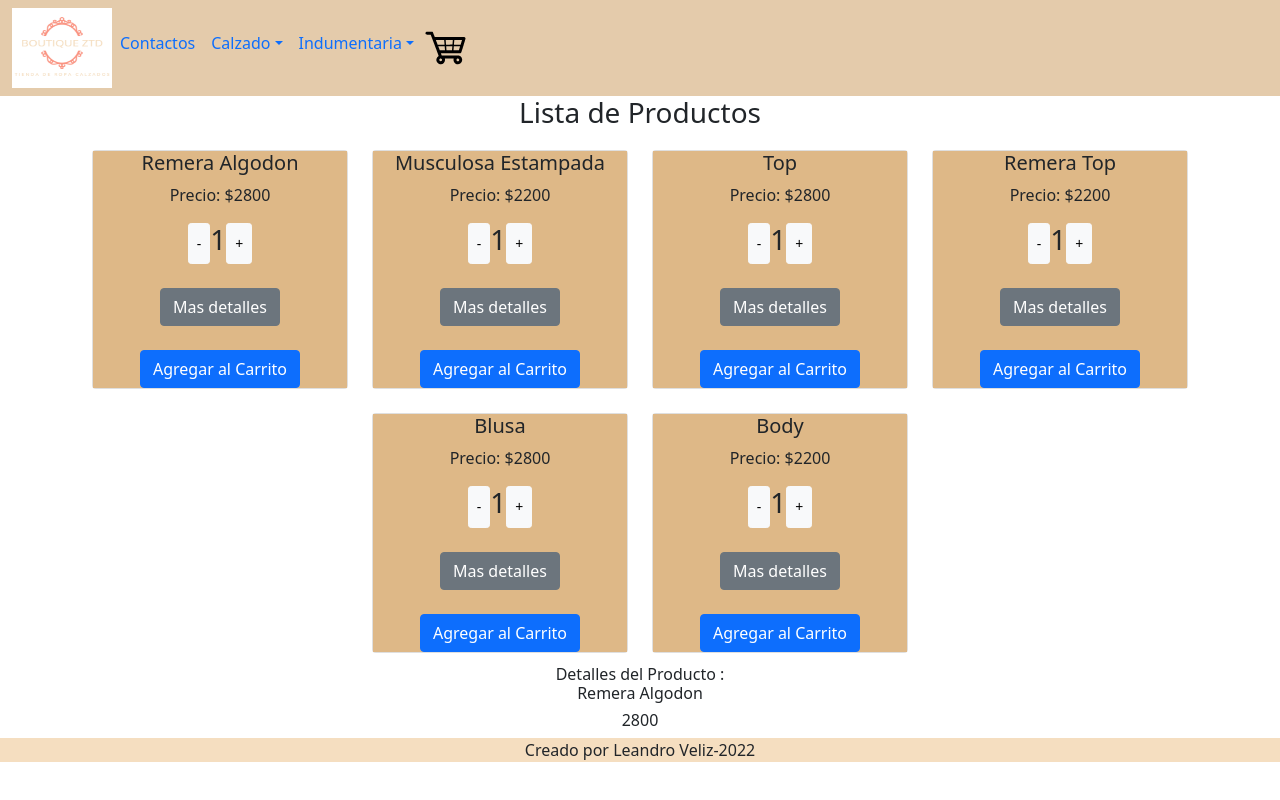
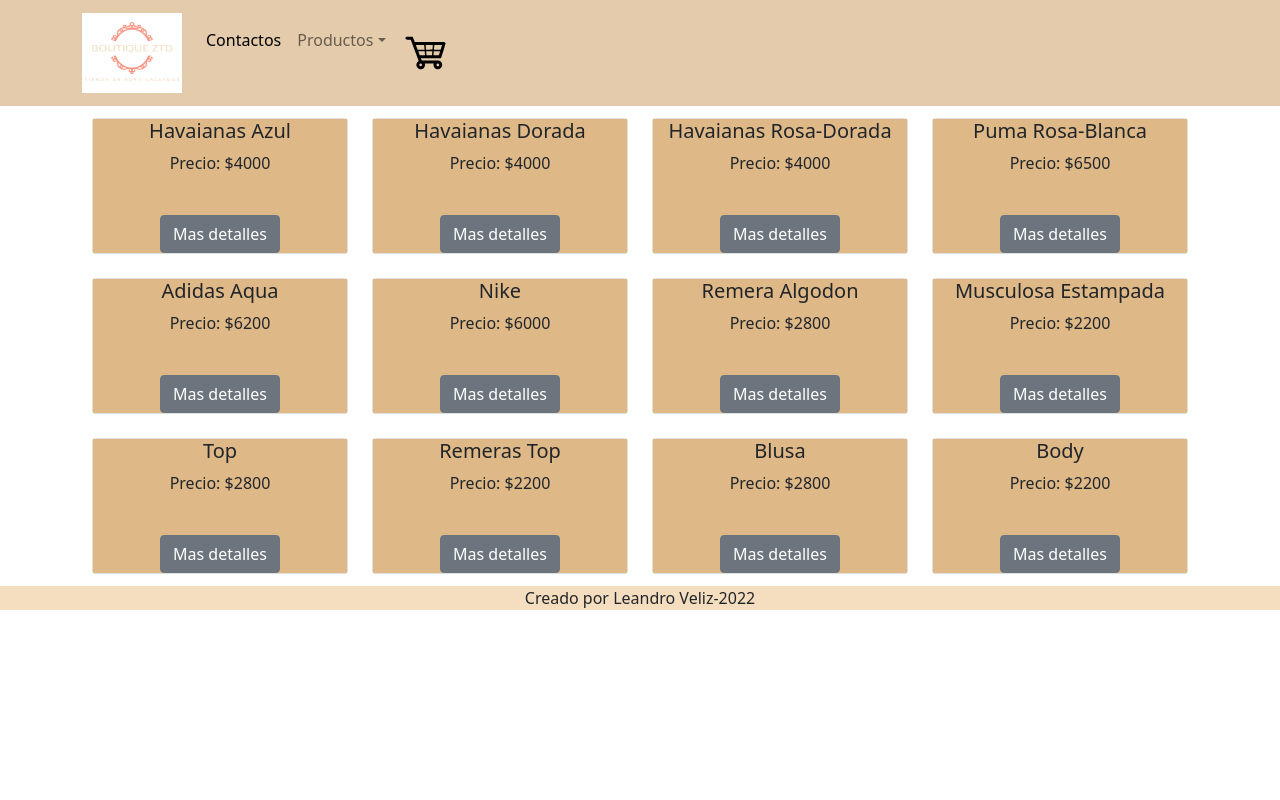
Before and after one commit to leandroveliz/BoutiqueZtd-Veliz, a React (Create React App) app: page / in a window 1280 px wide. Built offline with nearby package versions, Linux system fonts and the light colour scheme.

Commit message:
Se agregan cambios y archivos en el proyecto

```diff
--- a/package.json
+++ b/package.json
@@ -16,6 +16,7 @@
     "react": "^17.0.2",
     "react-bootstrap": "^2.2.1",
     "react-dom": "^17.0.2",
+    "react-router-dom": "^6.2.2",
     "react-scripts": "^5.0.0",
     "web-vitals": "^2.1.4"
   },
--- a/src/App.css
+++ b/src/App.css
@@ -75,3 +75,8 @@
   width: 150px;
   height: 150px;
 }
+
+.menu{
+  text-decoration: none;
+  color:black;
+}
--- a/src/App.js
+++ b/src/App.js
@@ -1,25 +1,37 @@
 import React from 'react';
 import './App.css';
 import 'bootstrap/dist/css/bootstrap.min.css';
-import 'bootstrap/dist/js/bootstrap.bundle.min.js';
-import Navbar from './components/navbar';
+import Menu from './components/navbar';
 import ItemListContainer from './components/itemListContainer'
-import ItemDetailContainer from './components/itemDetailContainer';
+import ItemDetailContainer from './components/itemDetailContainer'
+import { BrowserRouter, Routes, Route, Navigate } from 'react-router-dom';
+import Contactos from './contacto/contactos';
+import CartWidget from './components/cartWidget';
 
 function App() {
   return (
     <div className="App">
+      <BrowserRouter>
       <header >
-        <Navbar />
+        <Menu />
       </header>
       <div>
-      <ItemListContainer />
-      <ItemDetailContainer />
+      <Routes>
+          <Route path="/" element={<ItemListContainer />}/>
+          <Route path="/categoria/:categoriaId" element={<ItemListContainer />}/>
+          <Route path="/detalle/:itemId" element={<ItemDetailContainer />}/>
+          <Route path="/contactos" element={<Contactos />}/>
+          <Route path="/carrito" element={<CartWidget />}/>
+          <Route path='*' element={<Navigate to='/'/>}/>
+      </Routes>
+
       </div>
       <footer>
       Creado por Leandro Veliz-2022
       </footer>
+      </BrowserRouter>
     </div>
+
   );
 }
 
--- a/src/components/item.js
+++ b/src/components/item.js
@@ -1,32 +1,8 @@
 import React, {useState} from "react";
 import { Card } from "react-bootstrap"
+import { Link } from "react-router-dom";
 
-const Item = ({nombre,precio, stock,imagen}) =>{
-    const initial=1;
-    const onAdd = (contador) => {
-        console.log('Cantidad Agregada',contador)
-    };
-    const [contador,setContador] = useState(initial);
-
-        const clickSuma = () => {
-            if(contador === stock){
-                return;
-            }
-
-                setContador(contador+1)
-
-        };
-
-        const clickResta = () => {
-            if(contador === initial){
-                return;
-            }
-            setContador(contador-1)
-
-        };
-        const sumarAlCarrito= () =>{
-            onAdd(contador);
-        }
+const Item = ({nombre,precio, stock,imagen,id,descripcion}) =>{
 
     return(
             <div>
@@ -39,16 +15,8 @@
                         <Card.Text>
                             Precio: ${precio}
                         </Card.Text>
-                        <div className="moverProducto">
-                        <button className="btn btn-light btn-sm" onClick={()=> clickResta()}>-</button>
-                        <h3>{contador}</h3>
-                        <button className="btn btn-light btn-sm" onClick={()=> clickSuma()}>+</button>
-                        </div>
                         <br />
-                        <button  className="btn btn-secondary" >Mas detalles</button>
-                        <br />
-                        <br />
-                        <button onClick={()=> sumarAlCarrito()} className="btn btn-primary">Agregar al Carrito</button>
+                        <Link to={`/detalle/${id}`}><button className="btn btn-secondary" >Mas detalles</button></Link>
                     </Card.Body>
                  </Card>
 
--- a/src/components/itemDetail.js
+++ b/src/components/itemDetail.js
@@ -1,11 +1,60 @@
-import React from "react";
+import React, {useState} from "react";
+import { useNavigate } from "react-router-dom";
 
-const ItemDetail = ({detalleProducto}) =>{
-    const{nombre,precio} = detalleProducto
+
+const ItemDetail = ({id,nombre,precio,imagen,descripcion,categoria,stock}) =>{
+    const navigacion = useNavigate();
+
+    const volverAlInicio = () =>{
+        navigacion("/")
+    }
+    const volverAtras = () =>{
+        navigacion(-1)
+    }
+    const initial=1;
+    const onAdd = (contador) => {
+        console.log('Cantidad Agregada',contador)
+    };
+    const [contador,setContador] = useState(initial);
+
+        const clickSuma = () => {
+            if(contador === stock){
+                return;
+            }
+
+                setContador(contador+1)
+
+        };
+
+        const clickResta = () => {
+            if(contador === initial){
+                return;
+            }
+            setContador(contador-1)
+
+        };
+        const sumarAlCarrito= () =>{
+            onAdd(contador);
+        }
+
+
     return(
         <div>
-            <h6>Detalles del Producto : <br /> {nombre}</h6>
-            <p className="h6">{precio}</p>
+            <h4>{nombre}</h4>
+            <h6>Precio: <br />
+            {precio}</h6>
+            <p>{descripcion}</p>
+            <small>Stock Disponible: {stock}</small><br /><br />
+            <div className="moverProducto">
+                    <button className="btn btn-light btn-sm" onClick={()=> clickResta()}>-</button>
+                    <h3>{contador}</h3>
+                    <button className="btn btn-light btn-sm" onClick={()=> clickSuma()}>+</button>
+            </div>
+            <br />
+            <button onClick={()=> sumarAlCarrito()} className="btn btn-primary">Agregar al Carrito</button>
+            <br /><br />
+            <button className="btn btn-secondary" onClick={volverAtras}>Volver atras</button>
+            <button className="btn btn-secondary" onClick={volverAlInicio}>Volver al Inicio</button>
         </div>
     )
 }
--- a/src/components/itemDetailContainer.js
+++ b/src/components/itemDetailContainer.js
@@ -1,23 +1,27 @@
 import React, { useEffect, useState } from "react";
-import { promesa } from "../mocks/api";
+import { useParams } from "react-router-dom";
+import { promesa } from "../mocks/productos";
 import ItemDetail from "./itemDetail";
 
 const ItemDetailContainer = () => {
     const[detalleProducto,setDetalleProducto]= useState({})
     const[cargando,setCargando] = useState (false)
+
+    const {itemId} = useParams();
+
      useEffect(()=>{
          setCargando(true)
          promesa
-        .then((resp)=> setDetalleProducto(resp.find((item)=> item.id === '1')))
+        .then((resp)=> setDetalleProducto(resp.find((item)=> item.id === itemId)))
         .catch((error) => console.log(error))
         .finally(()=> setCargando(false))
 
-     },[])
+     },[itemId])
      console.log(detalleProducto)
     return(
         <div>
 
-            {cargando  ? <p>Cargando...</p> : <ItemDetail detalleProducto={detalleProducto}/> }
+            {cargando  ? <p>Cargando...</p> : <ItemDetail {...detalleProducto}/> }
 
         </div>
     )
--- a/src/components/itemList.js
+++ b/src/components/itemList.js
@@ -9,7 +9,9 @@
 
         <div>
         <div class="moverProducto">
-            { listaProductos.map((item => <Item nombre={item.nombre} precio={item.precio} id={item.id} imagen={item.imagen}descripcion={item.descripcion} stock={item.stock} key={item.id}/>))}
+            { listaProductos.map((item => <Item nombre={item.nombre} precio={item.precio}
+            id={item.id} imagen={item.imagen}descripcion={item.descripcion} stock={item.stock}
+            categoria={item.categoria}key={item.id}/>))}
         </div>
         </div>
     );
--- a/src/components/itemListContainer.js
+++ b/src/components/itemListContainer.js
@@ -1,23 +1,32 @@
 import React,{useEffect,useState}from 'react';
 import ItemList from "./itemList";
-import { promesa } from '../mocks/api';
+import { promesa } from '../mocks/productos';
+import { useParams } from 'react-router-dom';
 
 
 const ItemListContainer = () => {
     const [listaProductos,setListaProductos] = useState([]);
     const [cargando,setCargando] = useState(false);
 
+    const {categoriaId} = useParams();
+    console.log(categoriaId);
+
     useEffect(()=>{
         setCargando(true)
         promesa
-        .then((resp)=> setListaProductos(resp))
+        .then(  ( resp ) => {
+            if( categoriaId ) {
+                setListaProductos( resp.filter( (prod)=> prod.categoria === categoriaId ))
+            }else{
+                setListaProductos(resp)
+            }
+        })
         .catch((error) => console.log(error))
         .finally(()=> setCargando(false))
-    },[]);
+    },[categoriaId]);
         return(
             <div>
                 {cargando  ? <p>Cargando...</p> : ''}
-                <h3>Lista de Productos</h3>
                 <ItemList listaProductos={listaProductos}/>
 
             </div>
--- a/src/components/navbar.js
+++ b/src/components/navbar.js
@@ -1,48 +1,37 @@
 import React from "react";
+import { Navbar, Container, Nav, NavDropdown} from "react-bootstrap"
+import { Link } from "react-router-dom";
 import CartWidget from  './cartWidget'
 import imagenLogo from '../imagen/logo.png'
 
-const Navbar = () =>{
+const Menu = () =>{
     return(
-      <nav class="navbar navbar-expand-lg colorHeader">
-        <div class="container-fluid">
-          <img src={imagenLogo} className="imagenLogo"></img>
-          <button class="navbar-toggler" type="button" data-bs-toggle="collapse" data-bs-target="#navbarSupportedContent" aria-controls="navbarSupportedContent" aria-expanded="false" aria-label="Toggle navigation">
-            <span class="navbar-toggler-icon"></span>
-          </button>
-          <div class="collapse navbar-collapse" id="navbarSupportedContent">
-            <ul class="navbar-nav me-auto mb-2 mb-lg-0">
-              <li class="nav-item">
-                <a class="nav-link active colorA" aria-current="page" href="#">Contactos</a>
-              </li>
-              <li class="nav-item dropdown">
-                <a class="nav-link dropdown-toggle" href="#" id="navbarDropdown" role="button" data-bs-toggle="dropdown" aria-expanded="false">
-                  Calzado
-                </a>
-                <ul class="dropdown-menu" aria-labelledby="navbarDropdown">
-                  <li><a class="dropdown-item" href="#">Ojotas</a></li>
-                  <li><a class="dropdown-item" href="#">Zapatillas</a></li>
-                  <li><a class="dropdown-item" href="#">Zapatos</a></li>
-                </ul>
-              </li>
-              <li class="nav-item dropdown">
-                <a class="nav-link dropdown-toggle" href="#" id="navbarDropdown" role="button" data-bs-toggle="dropdown" aria-expanded="false">
-                  Indumentaria
-                </a>
-                <ul class="dropdown-menu" aria-labelledby="navbarDropdown">
-                  <li><a class="dropdown-item" href="#">Remeras</a></li>
-                  <li><a class="dropdown-item" href="#">Ropa Interior</a></li>
-                  <li><a class="dropdown-item" href="#">Pantalones</a></li>
-                </ul>
-              </li>
-              <CartWidget />
-
-            </ul>
-
-          </div>
-        </div>
-      </nav>
+      <Navbar className="colorHeader" expand="lg">
+      <Container className="colorHeader">
+        <Navbar.Brand><Link to="/"><img src={imagenLogo} className="imagenLogo"></img></Link></Navbar.Brand>
+        <Navbar.Toggle aria-controls="basic-navbar-nav" />
+        <Navbar.Collapse id="basic-navbar-nav">
+          <Nav className="me-auto">
+            <Nav.Link><Link to="/contactos" className="menu">Contactos</Link></Nav.Link>
+            <NavDropdown title="Productos" id="basic-nav-dropdown">
+              <Link to="/categoria/ojotas" className="menu">Ojotas</Link>
+              <br />
+              <Link to="/categoria/pantalones" className="menu">Pantalones</Link>
+              <br />
+              <Link to="/categoria/remeras" className="menu">Remeras</Link>
+              <br />
+              <Link to="/categoria/ropaInterior"className="menu">Ropa Interior</Link>
+              <br />
+              <Link to="/categoria/zapatillas"className="menu">Zapatillas</Link>
+              <br />
+              <Link to="/categoria/zapatos"className="menu">Zapatos</Link>
+            </NavDropdown>
+            <Nav.Link><Link to="/categoria/carrito"><CartWidget /></Link></Nav.Link>
+          </Nav>
+        </Navbar.Collapse>
+      </Container>
+    </Navbar>
     );
 }
 
-export default Navbar;
+export default Menu;
--- /dev/null
+++ b/src/contacto/contactos.js
@@ -0,0 +1,8 @@
+const Contactos = () => {
+    return (
+        <div>
+
+        </div>
+    )
+}
+export default Contactos;
--- a/src/mocks/api.js
+++ /dev/null
@@ -1,70 +0,0 @@
-const productos = [
-    {
-        nombre:'Remera Algodon',
-        id:'1',
-        descripcion:'Remera de algodon estampada',
-        precio:2800,
-        categoria:'Remera',
-        stock:15,
-
-
-    },
-    {
-        nombre:'Musculosa Estampada',
-        id:'2',
-        descripcion:'Musculosa de algodon estampada',
-        precio:2200,
-        categoria:'Remera',
-        stock:10,
-
-
-    },
-    {
-        nombre:'Top',
-        id:'3',
-        descripcion:'Top con bordados y lentejuelas',
-        precio:2800,
-        categoria:'Remera',
-        stock:12,
-
-
-    },
-    {
-        nombre:'Remera Top',
-        id:'4',
-        descripcion:'remera top con hombro descubiertos',
-        precio:2200,
-        categoria:'Remera',
-        stock:18,
-
-
-    },
-    {
-        nombre:'Blusa',
-        id:'5',
-        descripcion:'Blusa tejida en color blanco',
-        precio:2800,
-        categoria:'Remera',
-        stock:8,
-
-    },
-    {
-        nombre:'Body',
-        id:'6',
-        descripcion:'Body Minnie de encaje',
-        precio:2200,
-        categoria:'Remera',
-        stock:6,
-
-    }
-];
-export const promesa = new Promise ((resolve,reject)=>{
-    let condicion = true;
-    if(condicion){
-    setTimeout(() => {
-        resolve(productos)
-    }, 2000);
-}else{
-    resolve('No se cargan los detalles')
-}
-});
--- /dev/null
+++ b/src/mocks/productos.js
@@ -0,0 +1,130 @@
+const productos = [
+    {
+        nombre:'Havaianas Azul',
+        id:'100',
+        descripcion:'Ojotas Havaianas Lisa Azules',
+        precio:4000,
+        categoria:'ojotas',
+        stock:10,
+
+
+    },
+    {
+        nombre:'Havaianas Dorada',
+        id:'101',
+        descripcion:'Ojotas Havaianas Lisa Doradas',
+        precio:4000,
+        categoria:'ojotas',
+        stock:7,
+
+
+    },
+    {
+        nombre:'Havaianas Rosa-Dorada',
+        id:'103',
+        descripcion:'Ojotas Havaianas Lisa Rosas con Detalles en Dorado',
+        precio:4000,
+        categoria:'ojotas',
+        stock:13,
+
+
+    },
+    {
+        nombre:'Puma Rosa-Blanca',
+        id:'104',
+        descripcion:'Ojotas Puma Lisa Rosas con Detalles en Blanco',
+        precio:6500,
+        categoria:'ojotas',
+        stock:11,
+
+
+    },
+    {
+        nombre:'Adidas Aqua',
+        id:'105',
+        descripcion:'Ojotas Adidas color Aqua con Detalles en Blanco',
+        precio:6200,
+        categoria:'ojotas',
+        stock:9,
+
+
+    },
+    {
+        nombre:'Nike',
+        id:'106',
+        descripcion:'Ojotas Nike color Negro con Detalles en floreados',
+        precio:6000,
+        categoria:'ojotas',
+        stock:9,
+
+
+    },
+    {
+        nombre:'Remera Algodon',
+        id:'200',
+        descripcion:'Remera de algodon estampada',
+        precio:2800,
+        categoria:'remeras',
+        stock:5,
+
+
+    },
+    {
+        nombre:'Musculosa Estampada',
+        id:'201',
+        descripcion:'Musculosa de algodon estampada',
+        precio:2200,
+        categoria:'remeras',
+        stock:10,
+
+
+    },
+    {
+        nombre:'Top',
+        id:'202',
+        descripcion:'Top con bordados y lentejuelas',
+        precio:2800,
+        categoria:'remeras',
+        stock:12,
+
+
+    },
+    {
+        nombre:'Remeras Top',
+        id:'203',
+        descripcion:'remeras top con hombro descubiertos',
+        precio:2200,
+        categoria:'remeras',
+        stock:18,
+
+
+    },
+    {
+        nombre:'Blusa',
+        id:'204',
+        descripcion:'Blusa tejida en color blanco',
+        precio:2800,
+        categoria:'remeras',
+        stock:8,
+
+    },
+    {
+        nombre:'Body',
+        id:'205',
+        descripcion:'Body Minnie de encaje',
+        precio:2200,
+        categoria:'remeras',
+        stock:6,
+
+    }
+];
+export const promesa = new Promise ((resolve,reject)=>{
+    let condicion = true;
+    if(condicion){
+    setTimeout(() => {
+        resolve(productos)
+    }, 2000);
+}else{
+    resolve('No se cargan los detalles')
+}
+});
```
Also changed, not shown: 1 other file (tests, documents, lock files or other folders).
